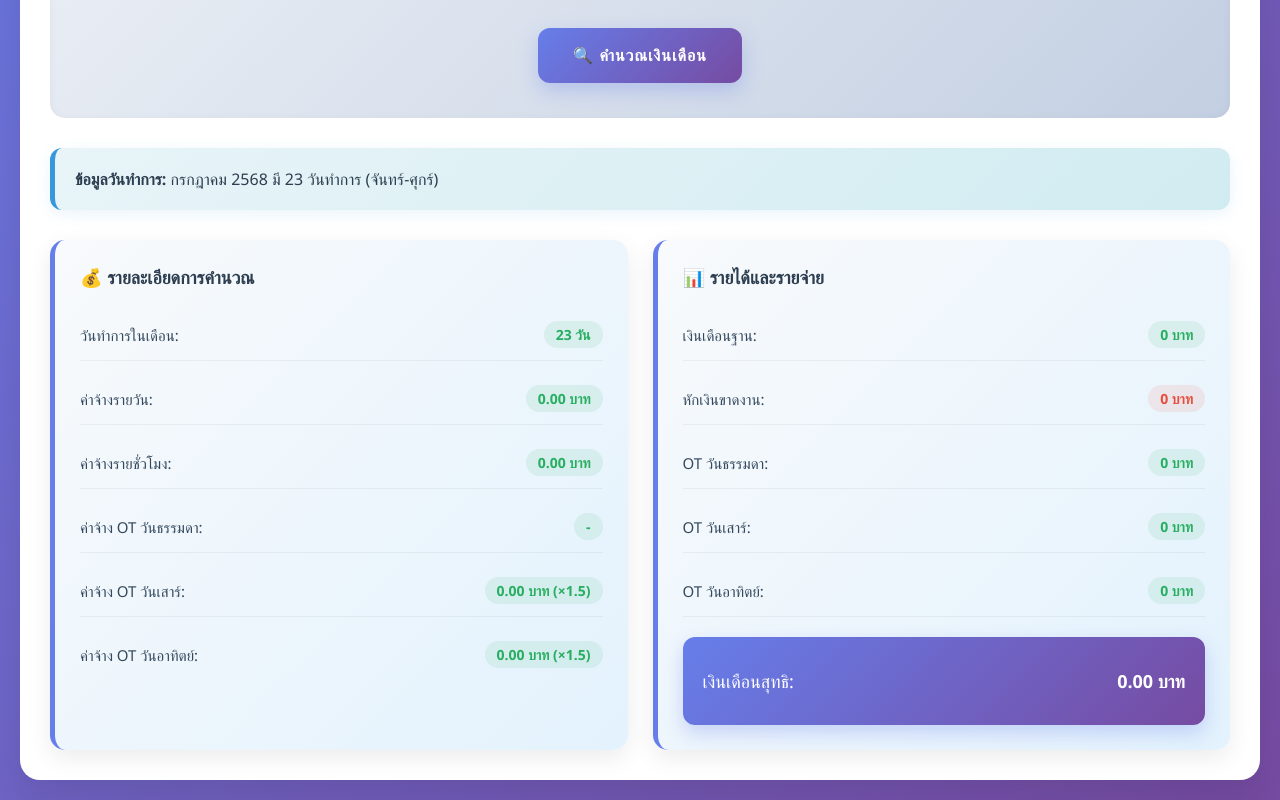
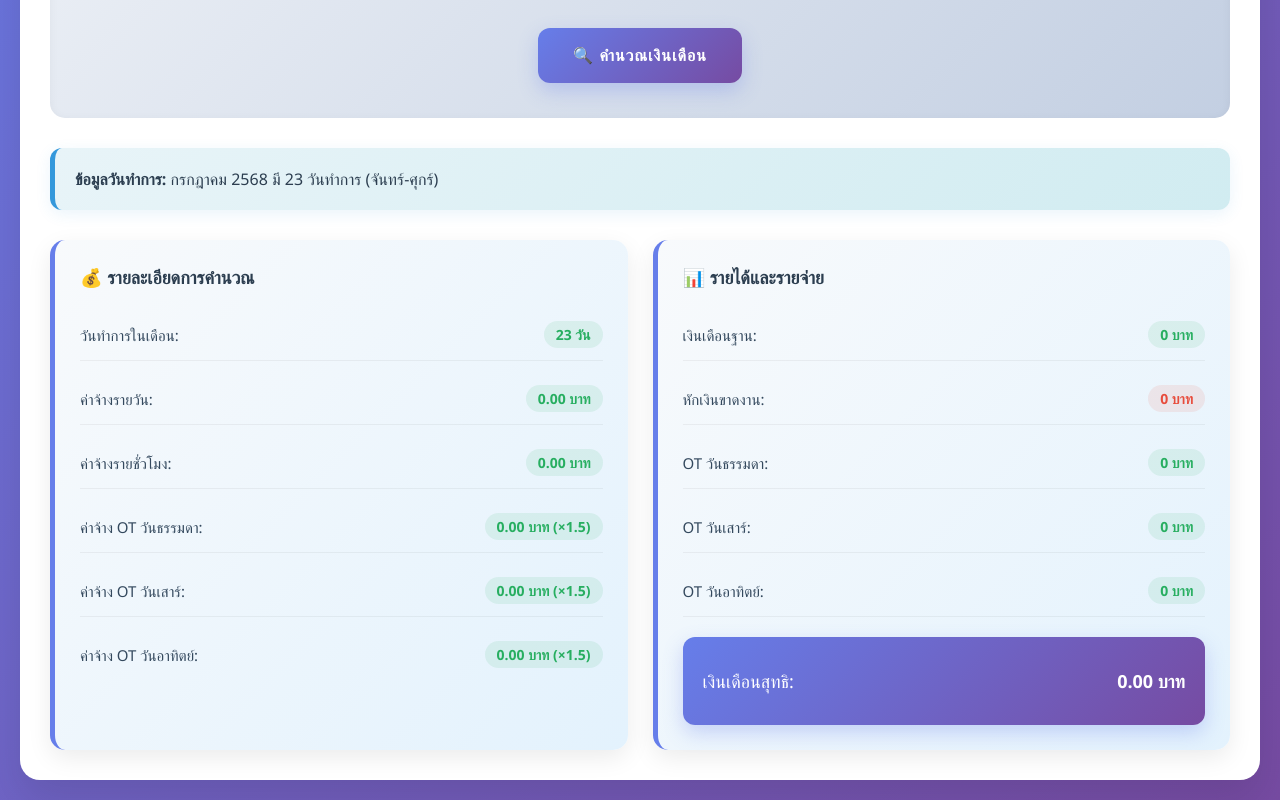
Before and after one commit to natt-v/wage-calculator, a plain HTML site: page index.html in a window 1280 px wide. Shown: the part 593-1393 px from the top of the page. Drawn offline with Linux system fonts and the light colour scheme.

Commit message:
fix: update wrong weekdayOTRate value display

```diff
--- a/index.html
+++ b/index.html
@@ -314,7 +314,7 @@
                 </div>
                 <div class="result-item">
                     <span>ค่าจ้าง OT วันธรรมดา:</span>
-                    <span id="weekdayOTRate" class="amount">-</span>
+                    <span id="weekdayOTRateDisplay" class="amount">-</span>
                 </div>
                 <div class="result-item">
                     <span>ค่าจ้าง OT วันเสาร์:</span>
@@ -469,7 +469,7 @@
             document.getElementById('totalWorkingDays').textContent = `${workingDays} วัน`;
             document.getElementById('dailyRate').textContent = `${dailyRate.toFixed(2)} บาท`;
             document.getElementById('hourlyRate').textContent = `${hourlyRate.toFixed(2)} บาท`;
-            document.getElementById('weekdayOTRate').textContent = `${weekdayOTHourlyRate.toFixed(2)} บาท (×${weekdayOTRate})`;
+            document.getElementById('weekdayOTRateDisplay').textContent = `${weekdayOTHourlyRate.toFixed(2)} บาท (×${weekdayOTRate})`;
             document.getElementById('saturdayOTRateDisplay').textContent = `${saturdayOTHourlyRate.toFixed(2)} บาท (×${saturdayOTRate})`;
             document.getElementById('sundayOTRateDisplay').textContent = `${sundayOTHourlyRate.toFixed(2)} บาท (×${sundayOTRate})`;
             document.getElementById('baseSalaryAmount').textContent = `${baseSalary.toLocaleString()} บาท`;
```
